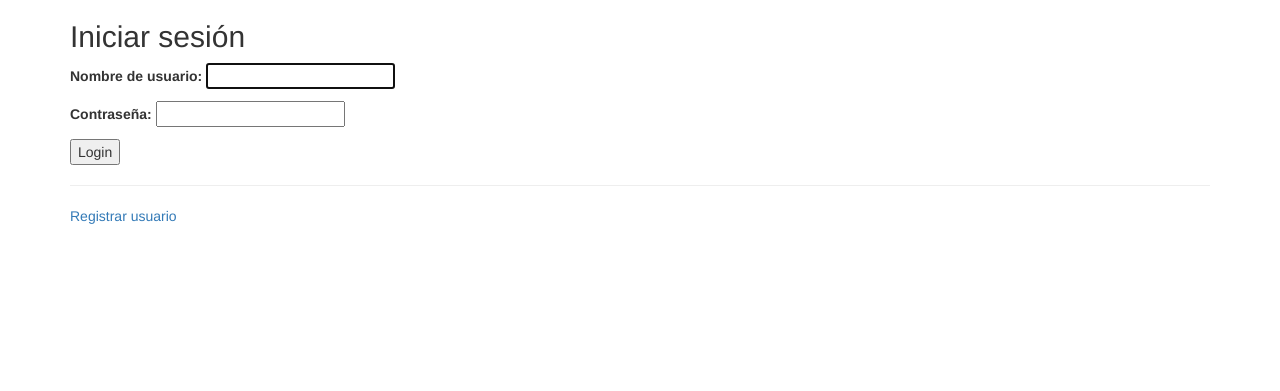
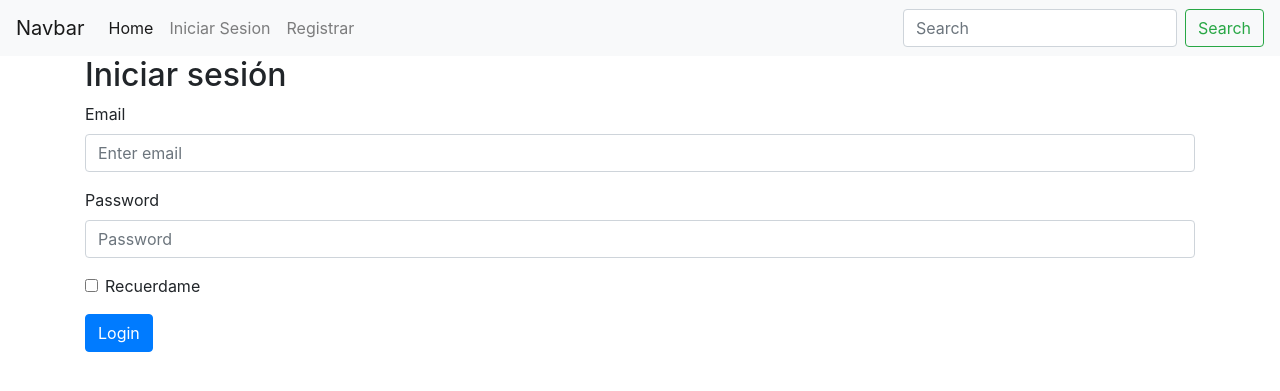
Before and after one commit to sebacris97/ingenieria2, a Django app: page /login/ in a window 1280 px wide. Shown: the top 391 px of the page. Run offline with Django 3.2, Linux system fonts and the light colour scheme; some libraries are stand-ins or nearby versions.

Commit message:
Add files via upload

```diff
--- a/bookflix/bookflixapp/templates/agregar_libro.html
+++ b/bookflix/bookflixapp/templates/agregar_libro.html
@@ -1,4 +1,4 @@
-{% extends 'base.html' %}
+{% extends 'base_login.html' %}
 
 
 {% block content %}
--- a/bookflix/bookflixapp/templates/base.html
+++ b/bookflix/bookflixapp/templates/base.html
@@ -1,6 +1,6 @@
+<!doctype html>
 {% load static %}
 <!-- cargo archivos estaticos (.css, imagenes, etc.)-->
-
 
 <html>
 <head>
@@ -8,14 +8,55 @@
 
 <!-- aca cargamos jquery y bootstrap para que la pagina sea responsive -->
     <meta name="viewport" content="width=device-width, initial-scale=1">
-    <link rel="stylesheet" href="https://maxcdn.bootstrapcdn.com/bootstrap/3.3.7/css/bootstrap.min.css">
     <script src="https://ajax.googleapis.com/ajax/libs/jquery/1.12.4/jquery.min.js"></script>
     <script src="https://maxcdn.bootstrapcdn.com/bootstrap/3.3.7/js/bootstrap.min.js"></script>
     <link rel="shortcut icon" type="image/png" href='{% static "images/logo.png" %}'/>
 
+    <meta charset="utf-8">
+
+    <link rel="stylesheet" href="https://stackpath.bootstrapcdn.com/bootstrap/4.3.1/css/bootstrap.min.css" integrity="sha384-ggOyR0iXCbMQv3Xipma34MD+dH/1fQ784/j6cY/iJTQUOhcWr7x9JvoRxT2MZw1T" crossorigin="anonymous">
+
+    <script src="https://code.jquery.com/jquery-3.3.1.slim.min.js" integrity="sha384-q8i/X+965DzO0rT7abK41JStQIAqVgRVzpbzo5smXKp4YfRvH+8abtTE1Pi6jizo" crossorigin="anonymous"></script>
+    <script src="https://cdnjs.cloudflare.com/ajax/libs/popper.js/1.14.7/umd/popper.min.js" integrity="sha384-UO2eT0CpHqdSJQ6hJty5KVphtPhzWj9WO1clHTMGa3JDZwrnQq4sF86dIHNDz0W1" crossorigin="anonymous"></script>
+    <script src="https://stackpath.bootstrapcdn.com/bootstrap/4.3.1/js/bootstrap.min.js" integrity="sha384-JjSmVgyd0p3pXB1rRibZUAYoIIy6OrQ6VrjIEaFf/nJGzIxFDsf4x0xIM+B07jRM" crossorigin="anonymous"></script>
 </head>
 
 <body>
+	<nav class="navbar navbar-expand-lg navbar-light bg-light">
+  <a class="navbar-brand" href="#">Navbar</a>
+  <button class="navbar-toggler" type="button" data-toggle="collapse" data-target="#navbarSupportedContent" aria-controls="navbarSupportedContent" aria-expanded="false" aria-label="Toggle navigation">
+    <span class="navbar-toggler-icon"></span>
+  </button>
+
+  <div class="collapse navbar-collapse" id="navbarSupportedContent">
+    <ul class="navbar-nav mr-auto">
+      <li class="nav-item active">
+        <a class="nav-link" href="/">Home <span class="sr-only">(current)</span></a>
+      </li>
+      <li class="nav-item">
+        <a class="nav-link" href="/verLibros">Libros</a>
+      </li>
+      <li class="nav-item dropdown">
+        <a class="nav-link dropdown-toggle" href="#" id="navbarDropdown" role="button" data-toggle="dropdown" aria-haspopup="true" aria-expanded="false">
+          Perfil
+        </a>
+        <div class="dropdown-menu" aria-labelledby="navbarDropdown">
+          <a class="dropdown-item" href="/selecPerfil">Seleccionar Perfil</a>
+          <a class="dropdown-item" href="/perfil">Ver Perfil</a>
+          <div class="dropdown-divider"></div>
+          <a class="dropdown-item" href="/crearPerfil">Crear Perfil</a>
+        </div>
+      </li>
+      <li class="nav-item">
+        <a class="nav-link" href="/logout" tabindex="-1" aria-disabled="true">Cerrar Sesion</a>
+      </li>
+    </ul>
+    <form class="form-inline my-2 my-lg-0">
+      <input class="form-control mr-sm-2" type="search" placeholder="Search" aria-label="Search">
+      <button class="btn btn-outline-success my-2 my-sm-0" type="submit">Search</button>
+    </form>
+  </div>
+</nav>
 <div class="container">
             {% block content %}
 
--- /dev/null
+++ b/bookflix/bookflixapp/templates/base_login.html
@@ -0,0 +1,55 @@
+<!doctype html>
+{% load static %}
+<!-- cargo archivos estaticos (.css, imagenes, etc.)-->
+
+<html>
+<head>
+
+
+<!-- aca cargamos jquery y bootstrap para que la pagina sea responsive -->
+    <meta name="viewport" content="width=device-width, initial-scale=1">
+    <script src="https://ajax.googleapis.com/ajax/libs/jquery/1.12.4/jquery.min.js"></script>
+    <script src="https://maxcdn.bootstrapcdn.com/bootstrap/3.3.7/js/bootstrap.min.js"></script>
+    <link rel="shortcut icon" type="image/png" href='{% static "images/logo.png" %}'/>
+
+    <meta charset="utf-8">
+
+    <link rel="stylesheet" href="https://stackpath.bootstrapcdn.com/bootstrap/4.3.1/css/bootstrap.min.css" integrity="sha384-ggOyR0iXCbMQv3Xipma34MD+dH/1fQ784/j6cY/iJTQUOhcWr7x9JvoRxT2MZw1T" crossorigin="anonymous">
+
+    <script src="https://code.jquery.com/jquery-3.3.1.slim.min.js" integrity="sha384-q8i/X+965DzO0rT7abK41JStQIAqVgRVzpbzo5smXKp4YfRvH+8abtTE1Pi6jizo" crossorigin="anonymous"></script>
+    <script src="https://cdnjs.cloudflare.com/ajax/libs/popper.js/1.14.7/umd/popper.min.js" integrity="sha384-UO2eT0CpHqdSJQ6hJty5KVphtPhzWj9WO1clHTMGa3JDZwrnQq4sF86dIHNDz0W1" crossorigin="anonymous"></script>
+    <script src="https://stackpath.bootstrapcdn.com/bootstrap/4.3.1/js/bootstrap.min.js" integrity="sha384-JjSmVgyd0p3pXB1rRibZUAYoIIy6OrQ6VrjIEaFf/nJGzIxFDsf4x0xIM+B07jRM" crossorigin="anonymous"></script>
+</head>
+
+<body>
+	<nav class="navbar navbar-expand-lg navbar-light bg-light">
+  <a class="navbar-brand" href="#">Navbar</a>
+  <button class="navbar-toggler" type="button" data-toggle="collapse" data-target="#navbarSupportedContent" aria-controls="navbarSupportedContent" aria-expanded="false" aria-label="Toggle navigation">
+    <span class="navbar-toggler-icon"></span>
+  </button>
+
+  <div class="collapse navbar-collapse" id="navbarSupportedContent">
+    <ul class="navbar-nav mr-auto">
+      <li class="nav-item active">
+        <a class="nav-link" href="/">Home <span class="sr-only">(current)</span></a>
+      </li>
+      <li class="nav-item">
+        <a class="nav-link" href="/login">Iniciar Sesion</a>
+      </li>
+      <li class="nav-item">
+        <a class="nav-link" href="/register" tabindex="-1" aria-disabled="true">Registrar</a>
+      </li>
+    </ul>
+    <form class="form-inline my-2 my-lg-0">
+      <input class="form-control mr-sm-2" type="search" placeholder="Search" aria-label="Search">
+      <button class="btn btn-outline-success my-2 my-sm-0" type="submit">Search</button>
+    </form>
+  </div>
+</nav>
+<div class="container">
+            {% block content %}
+
+            {% endblock %}
+</div>
+</body>
+</html>
--- a/bookflix/bookflixapp/templates/login.html
+++ b/bookflix/bookflixapp/templates/login.html
@@ -1,4 +1,4 @@
-{% extends 'base.html' %}
+{% extends 'base_login.html' %}
 
 
 {% block content %}
@@ -6,12 +6,26 @@
 <h2>Iniciar sesión</h2>
 
 <form method="POST">
+  {% csrf_token %}
+  <div class="form-group">
+    <label for="exampleInputEmail1">Email</label>
+    <input type="email" name="email" class="form-control" id="exampleInputEmail1" aria-describedby="emailHelp" placeholder="Enter email">
+  </div>
+  <div class="form-group">
+    <label for="exampleInputPassword1">Password</label>
+    <input type="password" name="pass" class="form-control" id="exampleInputPassword1" placeholder="Password">
+  </div>
+  <div class="form-group form-check">
+    <input type="checkbox" class="form-check-input" id="exampleCheck1">
+    <label class="form-check-label" for="exampleCheck1">Recuerdame</label>
+  </div>
+  <button type="submit" class="btn btn-primary">Login</button>
+</form>
+
+<!--<form method="POST">
     {{ form.as_p }}
     {% csrf_token %}
     <button type="submit">Login</button>
-</form>
-
-<hr />
-<a href="/register">Registrar usuario</a>
+</form>-->
 
 {% endblock %}
```
Also changed, not shown: bookflix/bookflixapp/templates/index.html (+55 -22 lines), bookflix/bookflixapp/templates/perfil.html (+10 -5 lines), bookflix/bookflixapp/templates/selec_perfil.html (added, +22 -0 lines).
